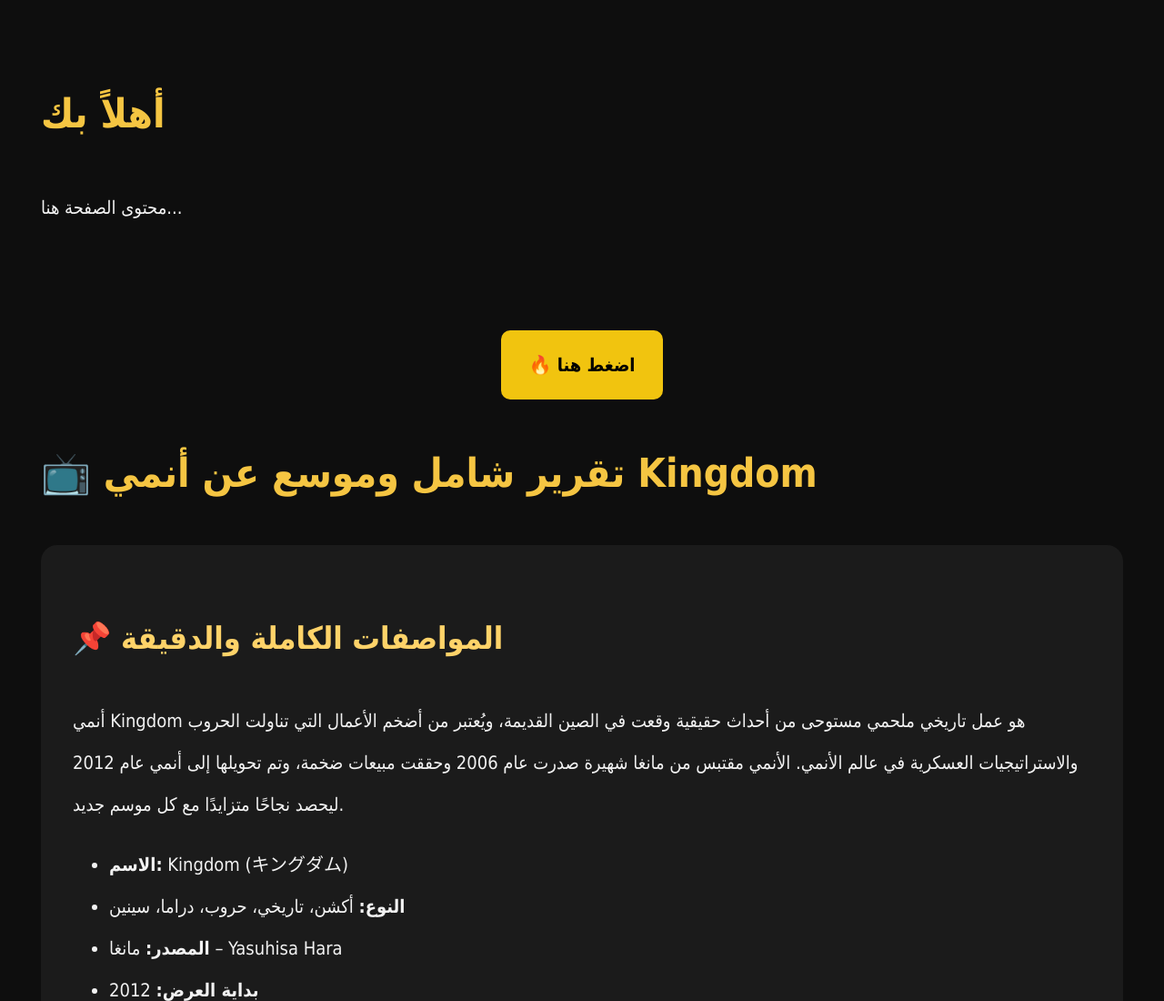
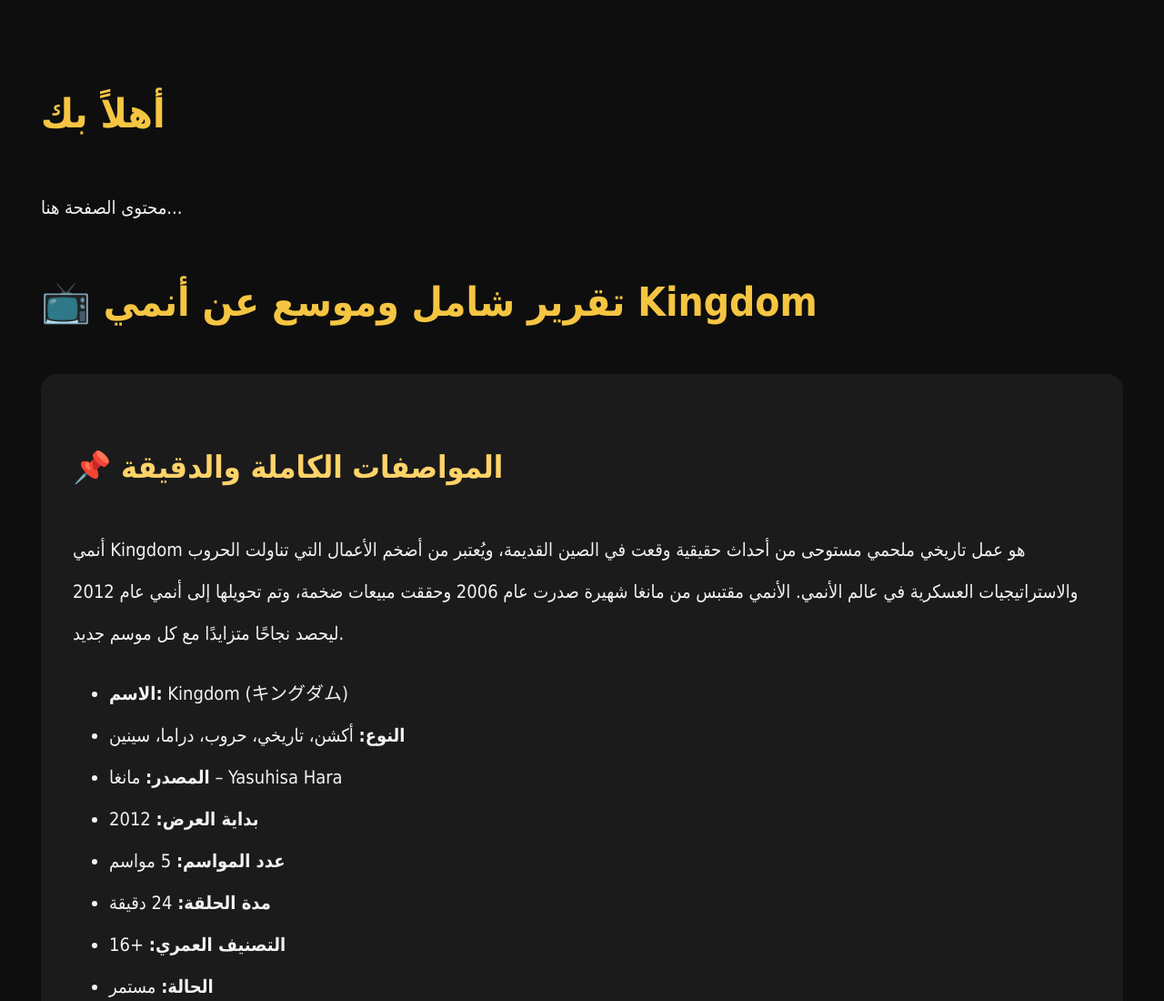
Before and after one commit to b434mear/b434mear.github.io, a plain HTML site: page index.html in a window 1280 px wide. Shown: the top 1100 px of the page at 91% size. Drawn offline with Linux system fonts and the light colour scheme.

Commit message:
أنمي كينجدوم

```diff
--- a/index.html
+++ b/index.html
@@ -80,26 +80,19 @@ a {
 </style>
 
 <script async src=" https://repulsive-stock.com/b.3_Vt0aPC3/pMvqbxmLVvJvZKD/0w2_NYzqMM2QMGDMY/zVLNTTYn3fMszGYuw/NxjYQp"></script>
-</head>
-<body><div style="text-align:center;margin:20px;">
 
-  <!-- إعلان -->
+</head><!-- إعلان كبير ظاهر -->
+<div style="max-width:300px;margin:20px auto;text-align:center;">
+
+  <!-- 🔽 هنا حط كود الإعلان 300x250 -->
   <script src="PUT_AD_CODE_HERE.js"></script>
 
-  <!-- زر -->
-  <br><br>
-  <a href="رابط_Pounder_او_Popunder"
-     style="
-     display:inline-block;
-     padding:15px 30px;
-     background:#f1c40f;
-     color:#000;
-     font-size:20px;
-     border-radius:10px;
-     text-decoration:none;
-     font-weight:bold;">
-     🔥 اضغط هنا
-  </a>
+</div>
+<body><!-- إعلان كبير ظاهر -->
+<div style="max-width:300px;margin:20px auto;text-align:center;">
+
+  <!-- 🔽 هنا حط كود الإعلان 300x250 -->
+  <script src="PUT_AD_CODE_HERE.js"></script>
 
 </div>
 <h1>📺 تقرير شامل وموسع عن أنمي Kingdom</h1>
```
